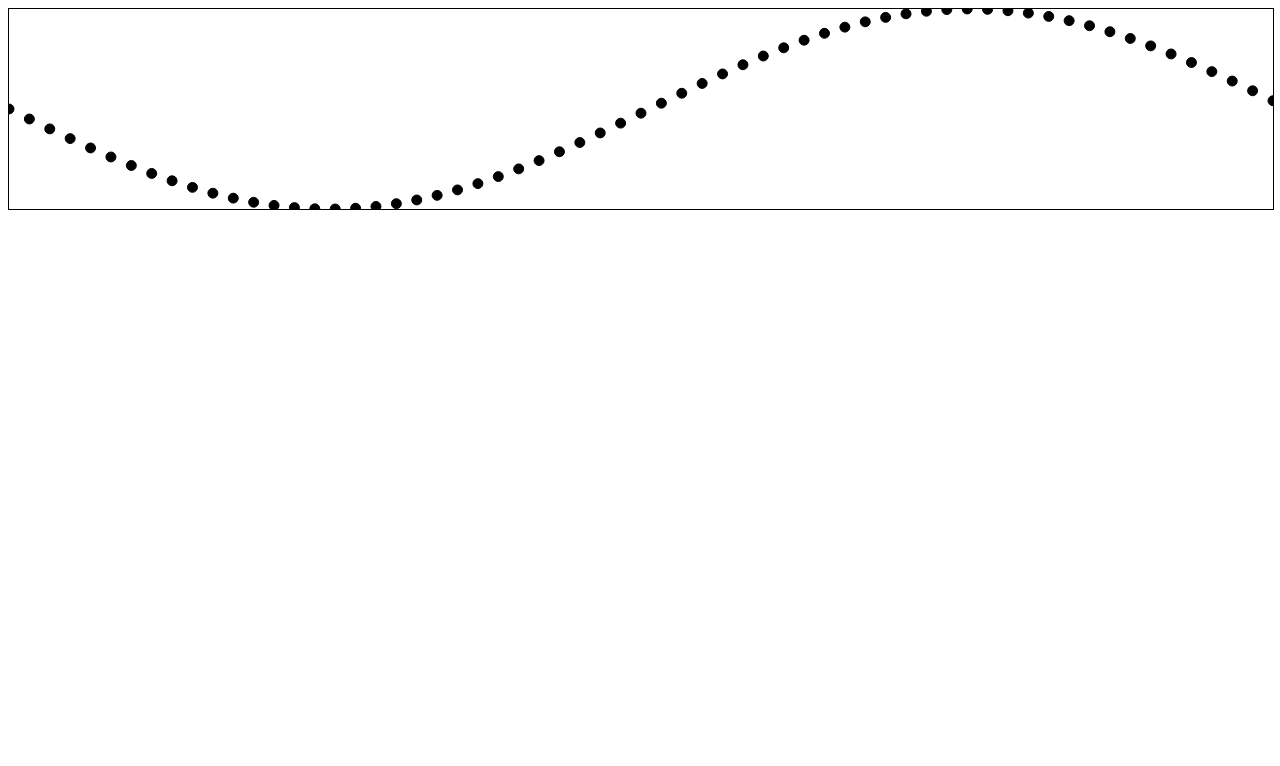
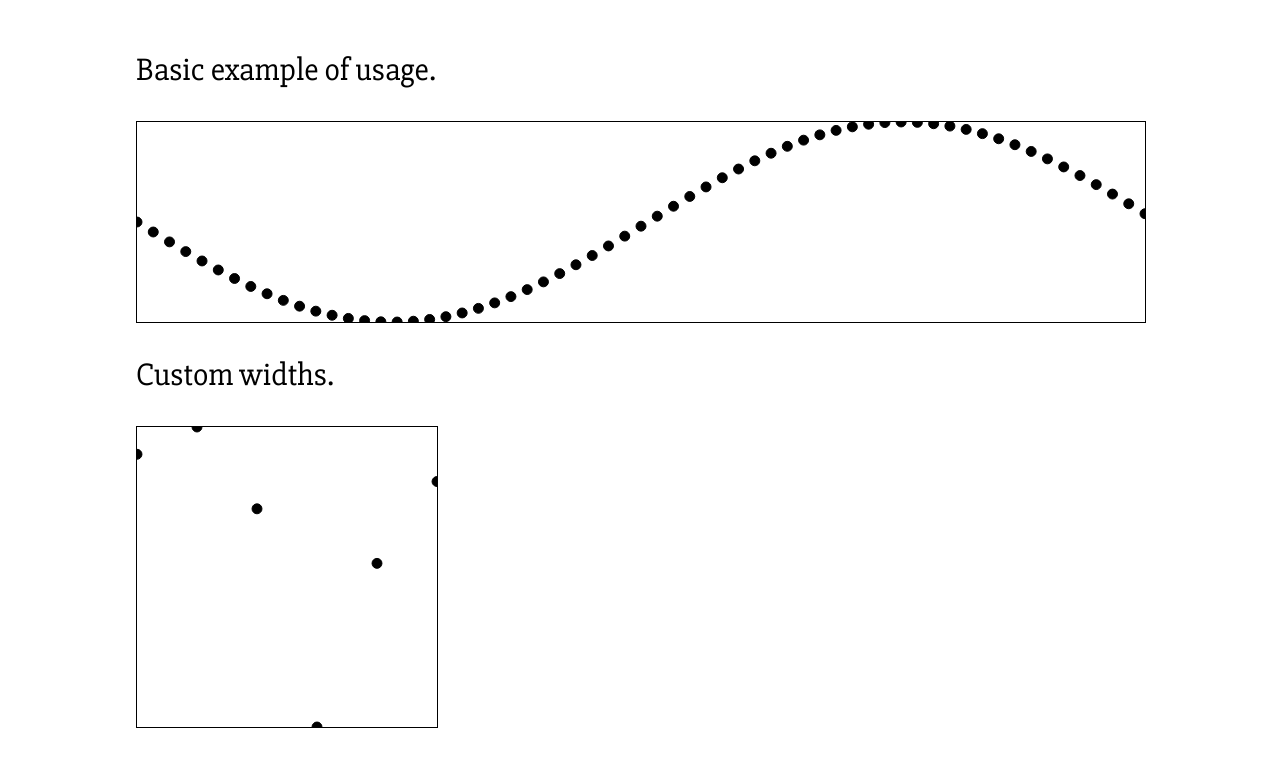
Before and after one commit to adaszyn/BackgroundChart, a website: page example.html in a window 1280 px wide. Drawn offline with Linux system fonts and the light colour scheme.

Commit message:
example.html updated with one chart.

```diff
--- a/example.html
+++ b/example.html
@@ -2,29 +2,44 @@
 <html>
 <head>
 	<title>Example use of backgroundGraph</title>
+	<link href='http://fonts.googleapis.com/css?family=Slabo+27px' rel='stylesheet' type='text/css'>
 </head>
 <body>
+<style>
+	body {
+		padding: 10px 10% 10px 10%;
+	}
+	p {
+		font-family: 'Slabo 27px', serif;
+		font-size: 2rem;
+	}
+</style>
+<p>Basic example of usage.</p>
 <div id="example1" style="width: 100%; height: 200px; border: 1px solid black;">
 </div>
+<p>Custom widths.</p>
 <script type="text/javascript" src="background-chart.js"></script>
+<div id="example2" style="width: 300px; height: 300px; border: 1px solid black;">
 <script type="text/javascript">
-	var points = [];
+	var sineP = [];
 	for (var i = 0; i <= 2 * Math.PI; i += 0.1) {
-		points.push({
+		sineP.push({
 			x: i,
 			y: Math.sin(i)
 		});
 	}
-	var p = [
+	var lineP = [
 		{x: 0, y: 0},
-		{x: 1, y: 1},
+		{x: 1, y: -1},
 		{x: 2, y: 2},
-		{x: 3, y: 3},
+		{x: 3, y: 10},
 		{x: 4, y: 4},
-		{x: 5, y: 5},
+		{x: 5, y: 1},
 	];
-	var bb = new BackgroundChart('example1', {points: points});
-	bb.render();
+	var bc1 = new BackgroundChart('example1', {points: sineP});
+	bc1.render();
+	var bc2 = new BackgroundChart('example2', {points: lineP});
+	bc2.render();
 </script>
 </body>
 </html>
```
